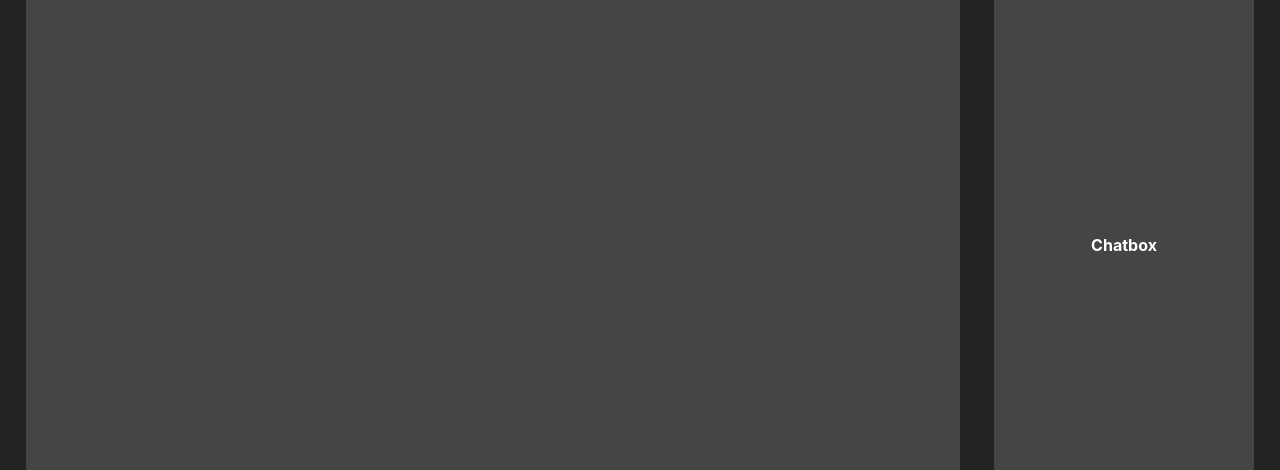
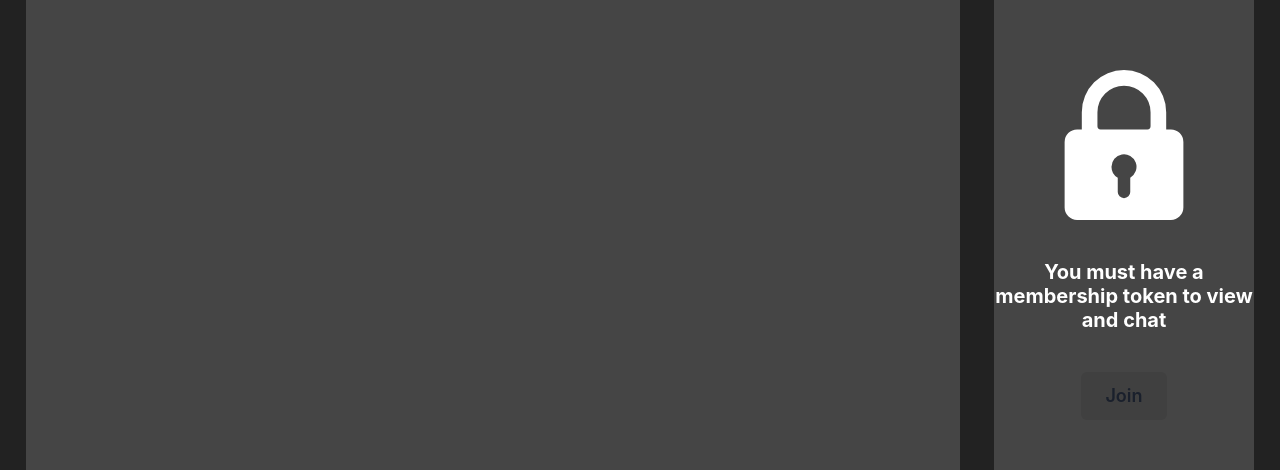
Before and after one commit to dRadiant/ETHSF-Hackathon-Project, a React (Create React App) app in the folder streamseed/: page / in a window 1280 px wide. Shown: the part 123-593 px from the top of the page. Built offline with nearby package versions, Linux system fonts and the light colour scheme.

Commit message:
Update UI

```diff
--- a/streamseed/package.json
+++ b/streamseed/package.json
@@ -3,6 +3,7 @@
   "version": "0.1.0",
   "private": true,
   "dependencies": {
+    "@chakra-ui/icons": "^2.0.11",
     "@chakra-ui/react": "^2.3.7",
     "@emotion/react": "^11.10.5",
     "@emotion/styled": "^11.10.5",
--- a/streamseed/src/App.css
+++ b/streamseed/src/App.css
@@ -50,3 +50,8 @@ body {
     padding: 7px;
     font-size: small;
 }
+
+.JoinButton {
+    background-color: #404040 !important;
+    border-radius: 10px;
+}
--- a/streamseed/src/App.js
+++ b/streamseed/src/App.js
@@ -1,10 +1,12 @@
 import logo from './logo.svg';
 import './App.css';
 
-import { Box, Heading } from '@chakra-ui/react'
+import { Box, Button, Heading, VStack } from '@chakra-ui/react'
 import { Center } from '@chakra-ui/react'
 import { Grid, GridItem } from '@chakra-ui/react'
 import { Flex, Spacer } from '@chakra-ui/react'
+
+import { LockIcon } from '@chakra-ui/icons'
 
 import { Livepeer } from './components/Livepeer';
 
@@ -65,7 +67,15 @@ class App extends React.Component {
           <GridItem pl='2' area={'chatbox'} className="Chatbox">
             <Center w="100%" h="100%">
               <Box className="ChatboxContainer">
-                  <Center w="100%" h="100%">Chatbox</Center>
+                  <Center w="100%" h="100%">
+                    <VStack spacing="10">
+                      <LockIcon boxSize="150" />
+                      <Heading size="md" textAlign="center">
+                      You must have a membership token to view and chat
+                      </Heading>
+                      <Button className="JoinButton" size="lg">Join</Button>
+                    </VStack>
+                  </Center>
               </Box>
             </Center>
           </GridItem>
```
Also changed, not shown: streamseed/src/components/Livepeer.js (+15 -0 lines), 1 other file (tests, documents, lock files or other folders).
